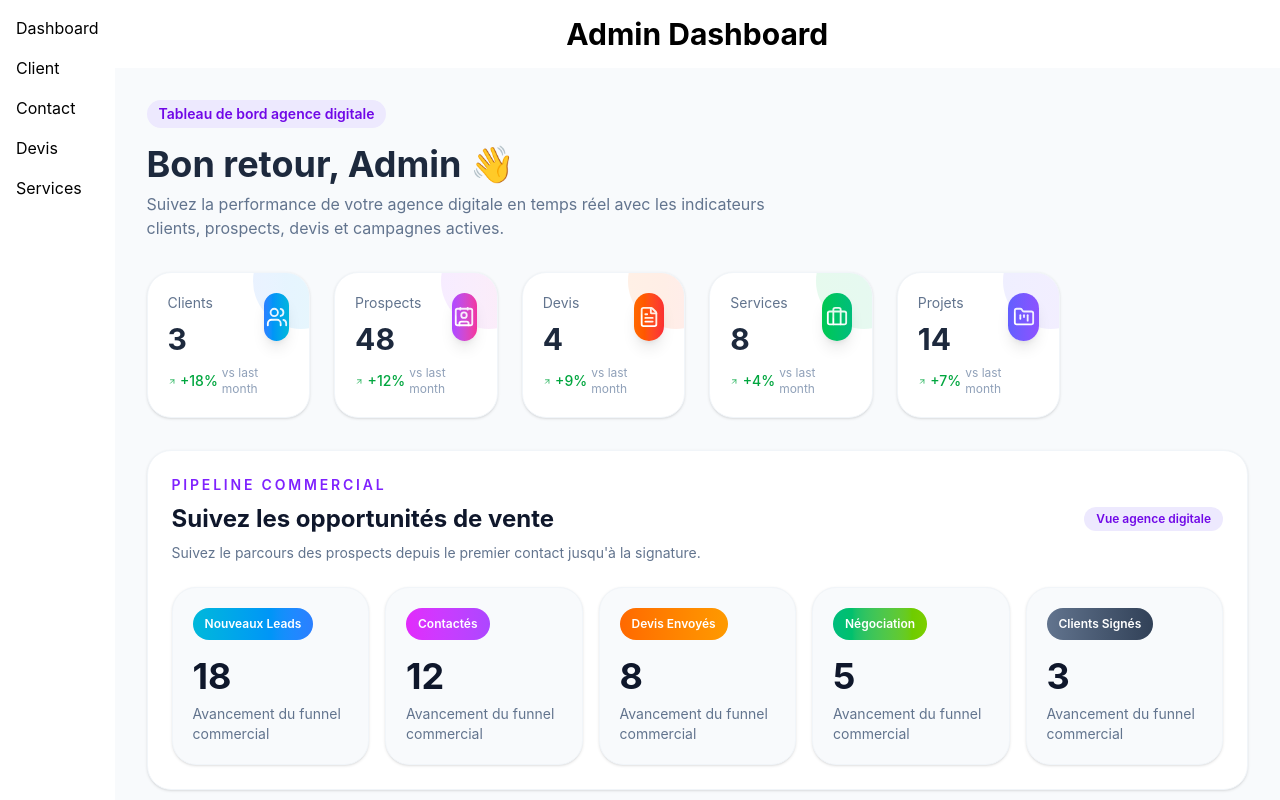
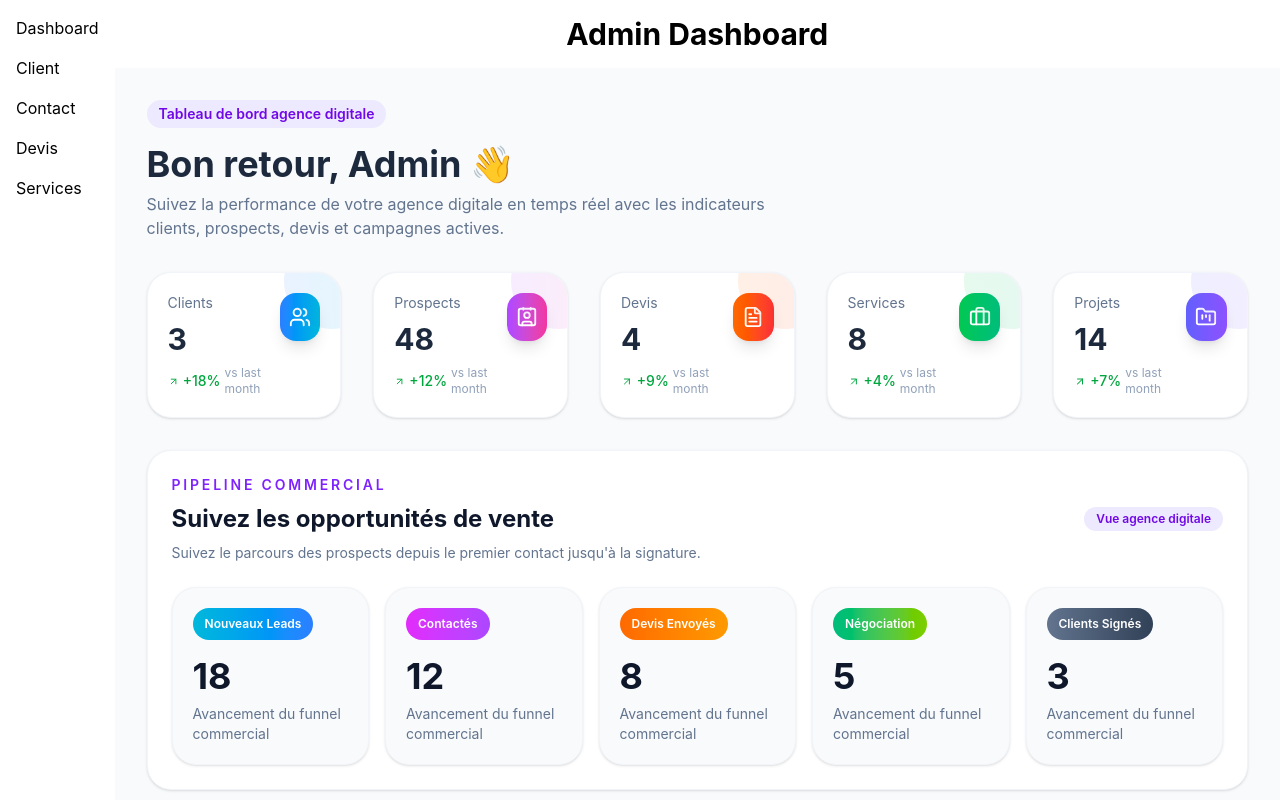
Before and after one commit to younesschalkhane/Triova-Media, a React (Vite) app in the folder frontend/admin/: page / in a window 1280 px wide. Shown: the top 800 px of the page. Built offline with nearby package versions, Linux system fonts and the light colour scheme.

Commit message:
link dashborde api et cree espace sur bartie dashboard

```diff
--- a/frontend/admin/src/Pages/Dashboard/Tableaubord.jsx
+++ b/frontend/admin/src/Pages/Dashboard/Tableaubord.jsx
@@ -115,7 +115,7 @@ export default function TableauBord() {
       </div>
 
       {/* STATS */}
-      <div className="grid gap-6 sm:grid-cols-2 lg:grid-cols-3 xl:grid-cols-6">
+      <div className="grid gap-8 sm:grid-cols-2 lg:grid-cols-3 xl:grid-cols-5">
         {stats.map((item) => (
           <div
             key={item.title}
--- /dev/null
+++ b/frontend/admin/src/api/dashboardApi.js
@@ -0,0 +1,8 @@
+import axios from "axios";
+
+const API_URL = import.meta.env.VITE_API_URL || "http://localhost:5000";
+
+export async function fetchPipelineStats() {
+  const { data } = await axios.get(`${API_URL}/api/dashboard/pipeline`);
+  return data;
+}
```
